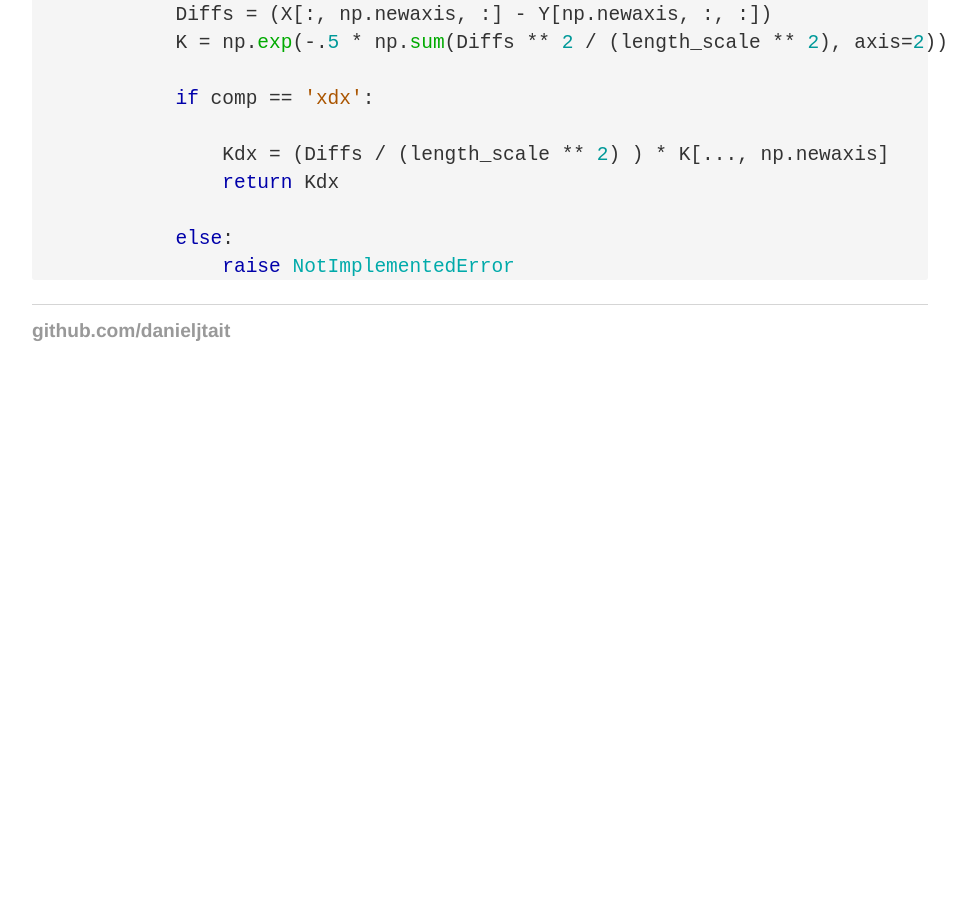
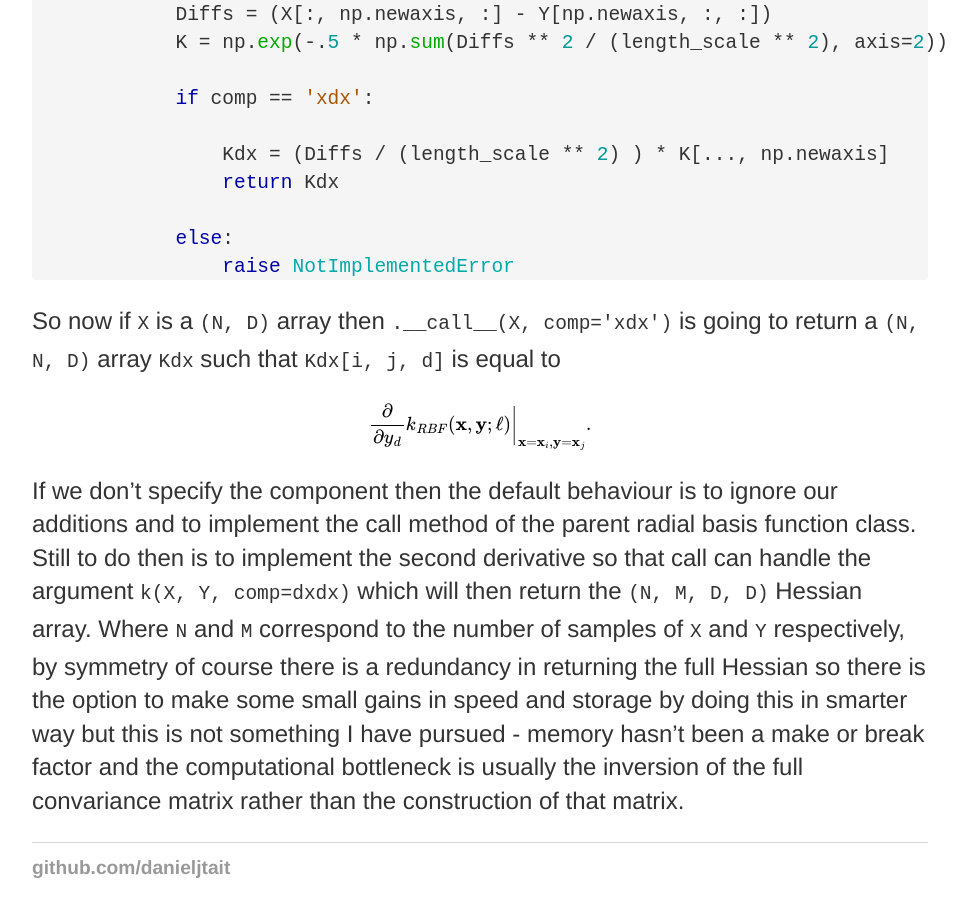
Before and after one commit to danieljtait/danieljtait.github.io, a Jekyll site: the page built from _posts/2018-07-11-pydygpsklearn.md, in a window 1280 px wide and 900 px high, scrolled down 3025 px. Shown: the whole window, without its empty margins (160-1136 px from the left). Built offline with Jekyll 4.4.1, drawn with Linux system fonts in a browser that asks for light colours; formulas are drawn with MathJax 3; before the commit the page ends 3430 px from its top, so only the background shows below that.

Commit message:
putting blog posts back

````diff
--- a/_posts/2018-07-11-pydygpsklearn.md
+++ b/_posts/2018-07-11-pydygpsklearn.md
@@ -85,3 +85,11 @@ class RBF(GradientKernel, sklearn_kernels.RBF):
             else:
 	        raise NotImplementedError
 ```
+
+So now if `X` is a `(N, D)` array then `.__call__(X, comp='xdx')` is going to return a `(N, N, D)` array `Kdx` such that `Kdx[i, j, d]` is equal to
+
+$$
+\frac{\partial }{\partial y_d} k_{RBF}(\mathbf{x}, \mathbf{y} ; \ell)\bigg|_{\mathbf{x}=\mathbf{x}_i, \mathbf{y}=\mathbf{x}_j}.
+$$
+
+If we don't specify the component then the default behaviour is to ignore our additions and to implement the call method of the parent radial basis function class. Still to do then is to implement the second derivative so that call can handle the argument `k(X, Y, comp=dxdx)` which will then return the `(N, M, D, D)` Hessian array. Where `N` and `M` correspond to the number of samples of `X` and `Y` respectively, by symmetry of course there is a redundancy in returning the full Hessian so there is the option to make some small gains in speed and storage by doing this in smarter way but this is not something I have pursued - memory hasn't been a make or break factor and the computational bottleneck is usually the inversion of the full convariance matrix rather than the construction of that matrix.
````
